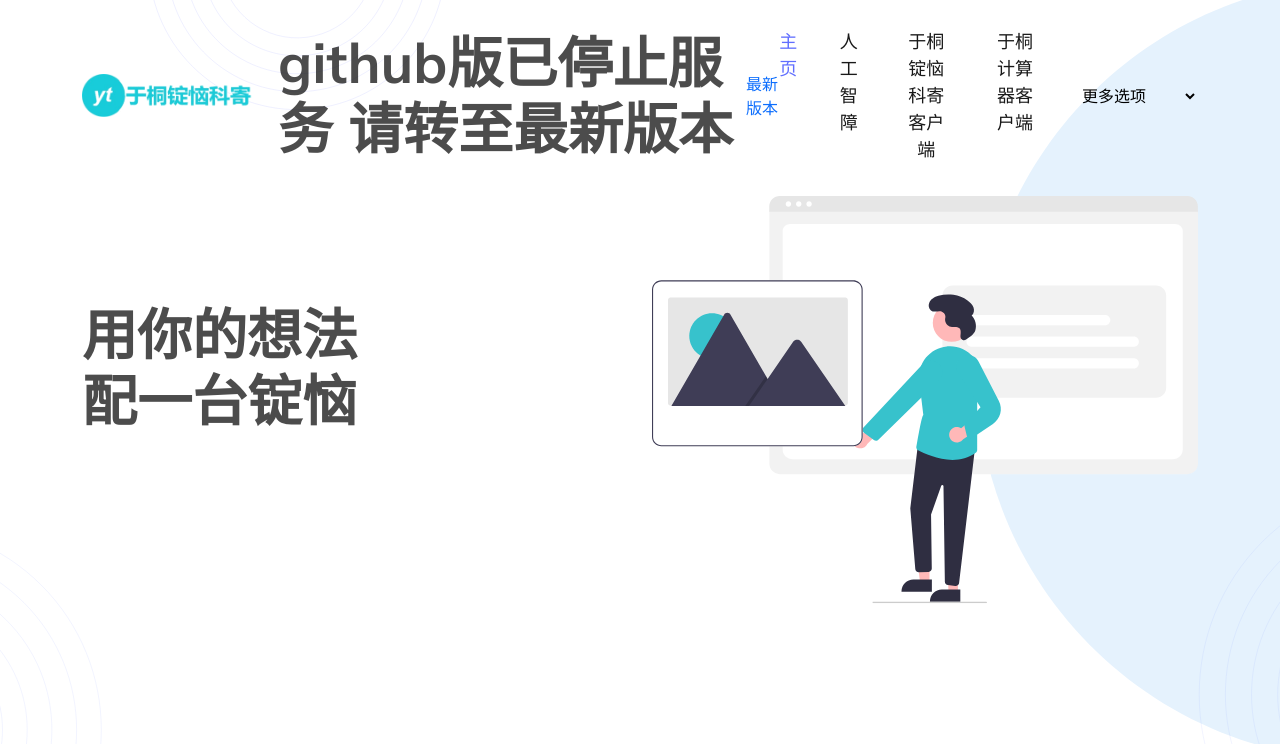
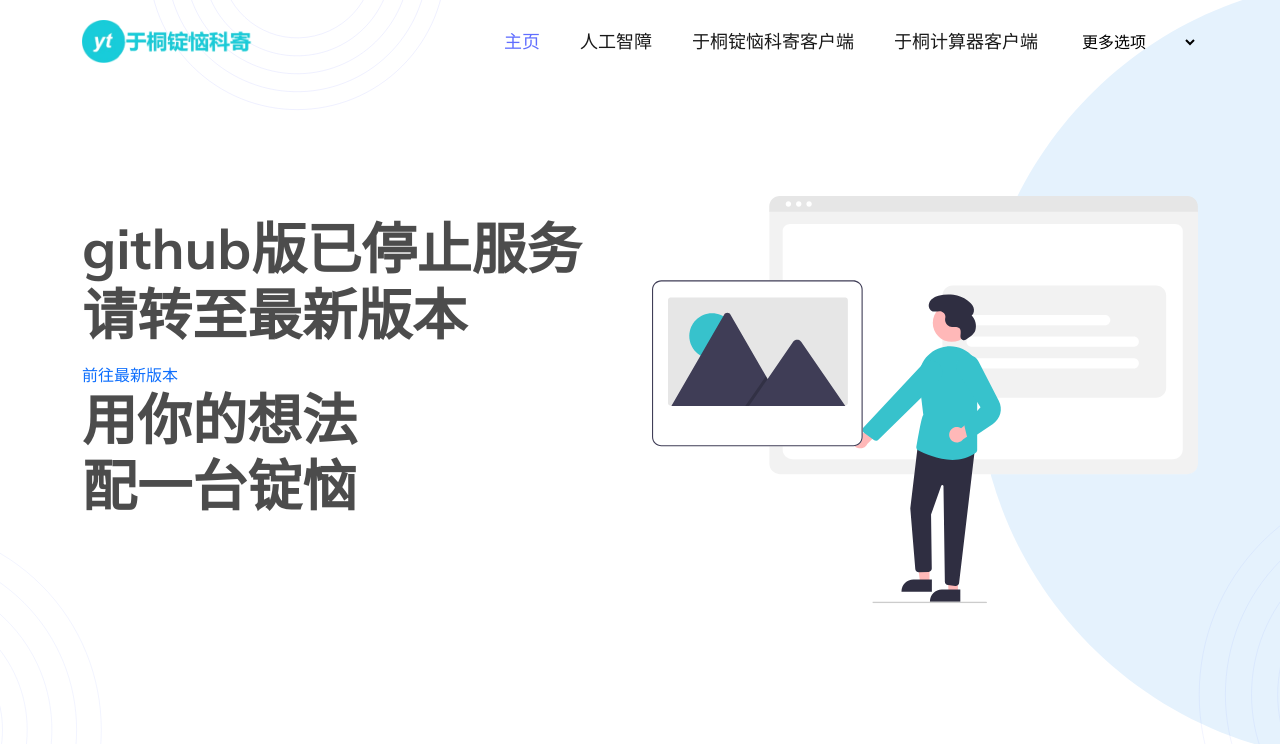
Before and after one commit to yutongdiannaokeji/yutongdiannaokeji.github.io, a plain HTML site: page index.html in a window 1280 px wide. Shown: the top 744 px of the page. Drawn offline with nearby package versions, Linux system fonts and the light colour scheme; files that its build step writes are made by us from their sources; files whose address does not match are found by name.

Commit message:
Update index.html

```diff
--- a/index.html
+++ b/index.html
@@ -73,8 +73,6 @@ your experience and security.
 <span class="toggler-icon"></span>
 <span class="toggler-icon"></span>
 </button>
-	<h1>github版已停止服务 请转至最新版本</h1>
-	<a href="http://7971c3c7.r1.vip.cpolar.cn">最新版本</a>
 <div class="collapse navbar-collapse sub-menu-bar" id="navbarSupportedContent">
 <div class="ms-auto">
 <ul id="nav" class="navbar-nav ms-auto">
@@ -129,6 +127,8 @@ your experience and security.
 <div class="row align-items-center">
 <div class="col-xl-6 col-lg-6 col-md-10">
 <div class="hero-content">
+	<h1>github版已停止服务 请转至最新版本</h1>
+	<a href="http://7971c3c7.r1.vip.cpolar.cn">前往最新版本</a>
 <h1>用你的想法 <br class="d-none d-md-block"> 配一台锭恼</h1>
 </div>
 </div>
```
